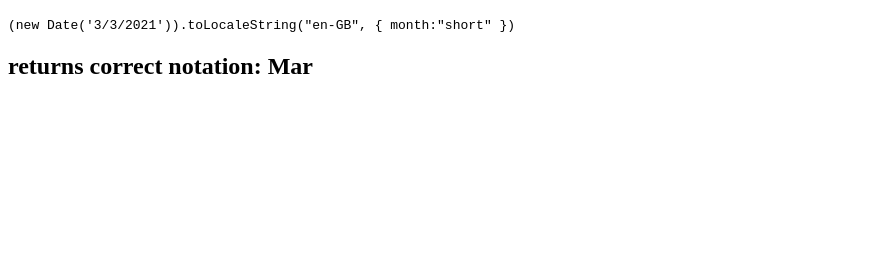
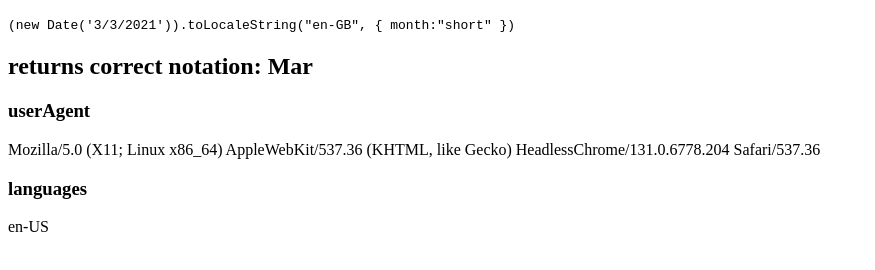
Before and after one commit to datecheck/datecheck.github.io, a plain HTML site: page index.html in a window 1280 px wide. Shown: the part 48-318 px from the top of the page, without its empty margins (0-875 px from the left). Drawn offline with Linux system fonts and the light colour scheme.

Commit message:
Update index.html

```diff
--- a/index.html
+++ b/index.html
@@ -6,8 +6,11 @@
 
 <script>
   let month = (new Date('3/3/2021')).toLocaleString("en-GB", { month:"short" });
-  if (month=='Mar')
+  if (month == 'Mar')
     document.write(`<h2>returns correct notation: Mar</h2>`);
   else
     document.write(`<h2 style="color:red" >returns: ${month} <br> should return: Mar</h2>`);
+
+  document.write(`<h3>userAgent</h3>${navigator.userAgent}`);
+  document.write(`<h3>languages</h3>${navigator.languages.join(", ")}`);
 </script>
```
